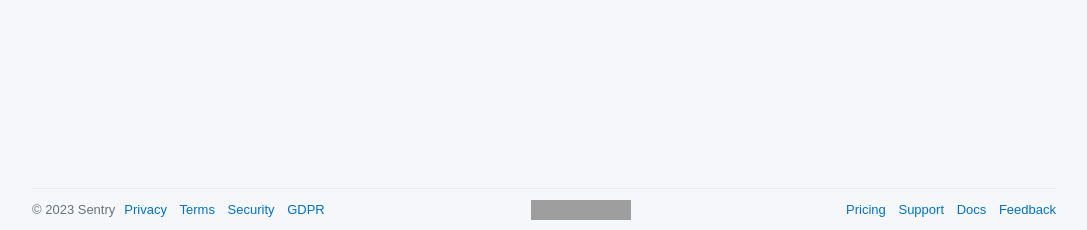
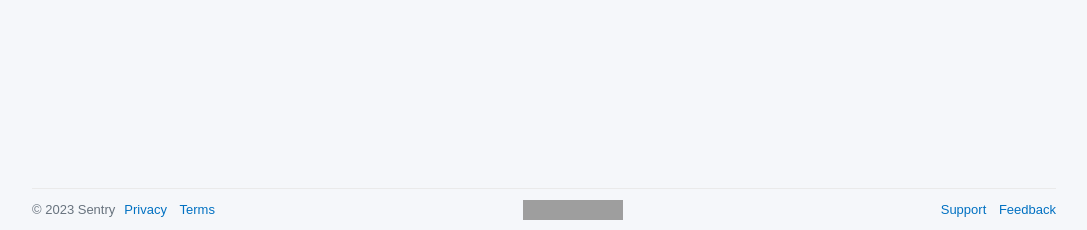
Before and after one commit to codecov/codecov-slack-app, a Django app: page /slack/install in a window 1280 px wide. Shown: the part 570-800 px from the top of the page, without its empty margins (96-1183 px from the left). Run offline with Django 4.2, Linux system fonts and the light colour scheme; data comes from the database, SQL or seed files in the repository; grey boxes are pictures that could not be loaded.

Commit message:
remove some links

```diff
--- a/core/templates/pages/slack_install.html
+++ b/core/templates/pages/slack_install.html
@@ -116,24 +116,12 @@
                 <li>
                     <a href="https://codecov.io/terms">Terms</a>
                 </li>
-                <li>
-                    <a href="https://codecov.io/security">Security</a>
-                </li>
-                <li>
-                    <a href="https://about.codecov.io/gdpr">GDPR</a>
-                </li>
             </ul>
         </div>
         <img src="https://storage.googleapis.com/codecov-cdn/codecov.svg" alt="Codecov Logo" width="100" height="20">
         <ul>
             <li>
-                <a href="https://about.codecov.io/pricing">Pricing</a>
-            </li>
-            <li>
                 <a href="https://codecovpro.zendesk.com/hc/en-us">Support</a>
-            </li>
-            <li>
-                <a href="https://docs.codecov.com/docs">Docs</a>
             </li>
             <li>
                 <a href="https://github.com/codecov/feedback/issues/44">Feedback</a>
```
